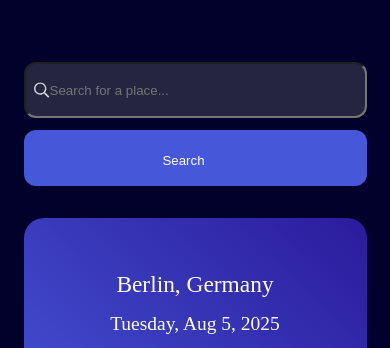
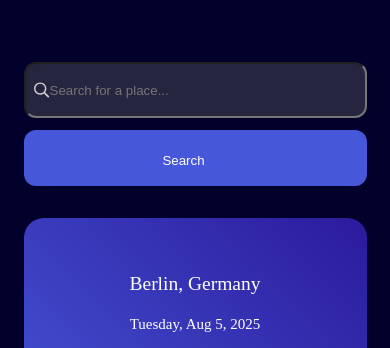
Before and after one commit to NoelPhil/Siwes, a website: page index.html in a window 390 px wide. Shown: the part 253-601 px from the top of the page. Drawn offline with Linux system fonts and the light colour scheme.

Commit message:
City commit

```diff
--- a/CSS/style.css
+++ b/CSS/style.css
@@ -257,7 +257,7 @@ html {
 }
 
 .city {
-  font-size: clamp(5px, 6vw, 30px);
+  font-size: clamp(5px, 5vw, 30px);
 }
 
 .current-date {
@@ -269,7 +269,7 @@ html {
 }
 
 .date {
-  font-size: clamp(5px, 5vw, 20px);
+  font-size: clamp(5px, 5vw, 15px);
 }
 
 /* Temperature container */
```
